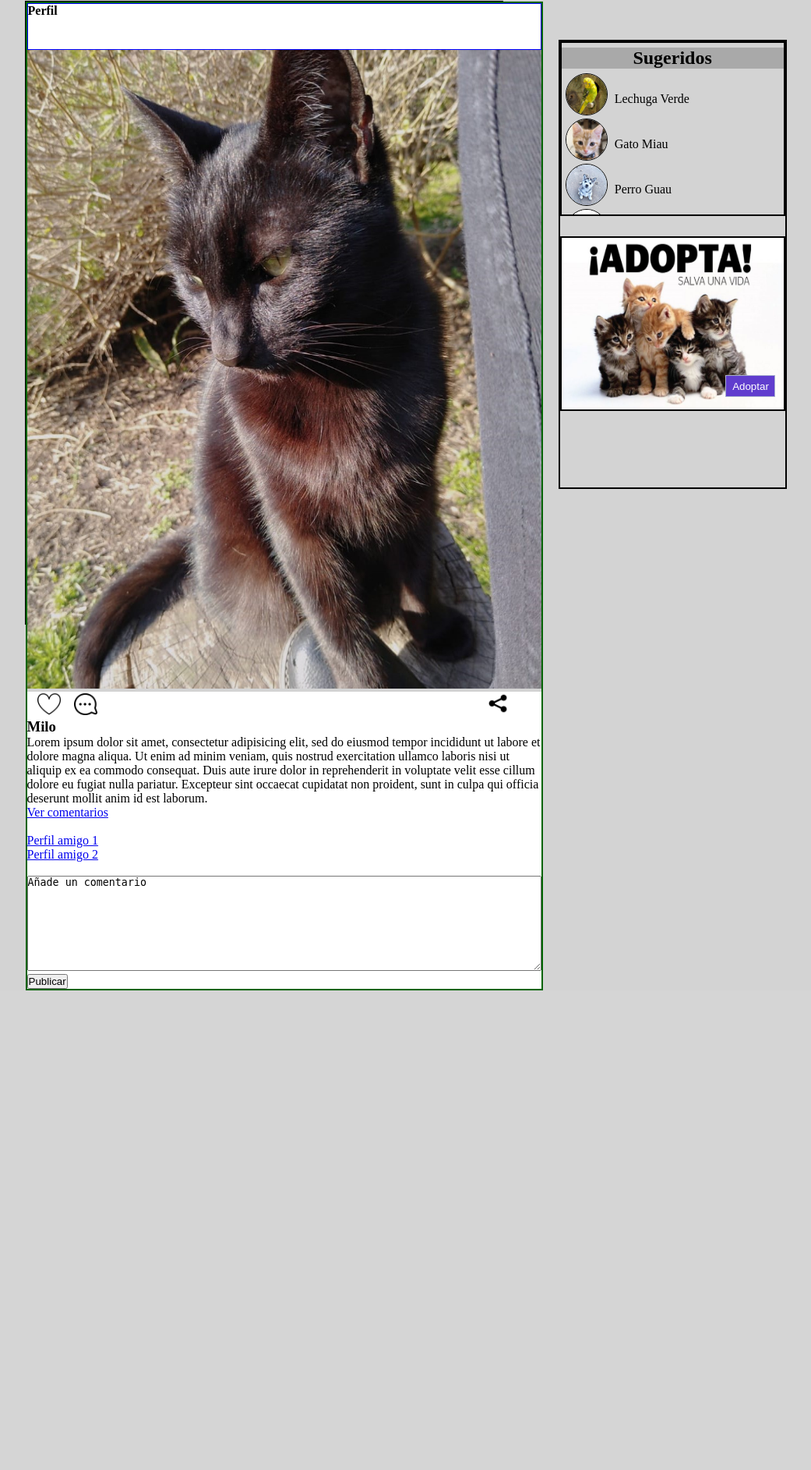
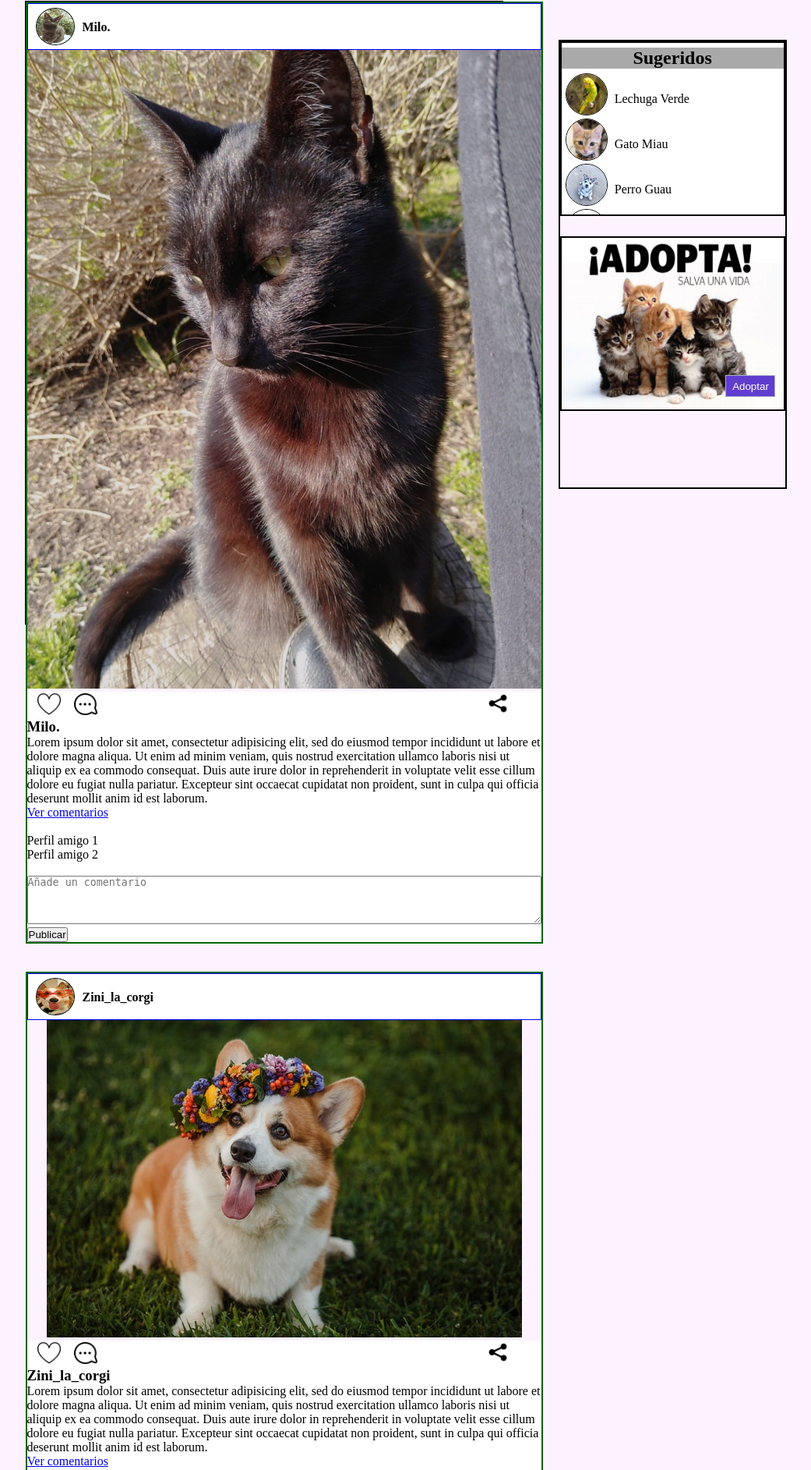
Before and after one commit to lucasan746/Proyecto, a PHP site: page /home.php in a window 1280 px wide. Shown: the part 159-2044 px from the top of the page at 78% size, without its empty margins (141-1182 px from the left). Before the commit the page ends 1429 px from the top, so only its background shows below. Run offline with PHP 8.4, Linux system fonts and the light colour scheme.

Commit message:
mejoras seccion

```diff
--- a/css/style.css
+++ b/css/style.css
@@ -513,7 +513,7 @@
 }
 /* Fin */
 .Home{
-  background-color: lightgrey;
+  background-color: #fdf2ff;
 }
 .cuerpohome{
   max-width: 935px;
@@ -539,11 +539,28 @@
   z-index: 1;
 
 }
-.seccionizq header{
+.headerperfil{
   border: solid 1px blue;
   width: 100%;
   height: 60px;
   background-color: white;
+  position: relative;
+}
+.headerperfil img{
+  border-radius: 50%;
+  display:inline-block;
+  margin-left: 10px;
+  margin-top: 5px;
+  border: solid 1px black;
+
+}
+.nombreperfil{
+display: inline-block;
+text-decoration: none;
+color: black;
+position: absolute;
+margin-left: 10px;
+top: 21px;
 }
 .perfilamigo{
   border: solid 2px darkgreen;
@@ -560,6 +577,11 @@
 }
 .icon-comm{
   margin-right: 75%;
+}
+
+.nombrecoment{
+  text-decoration: none;
+  color: black;
 }
 
 
@@ -599,7 +621,8 @@
   border: solid black 2px;
   width: 100%;
   height: 28vh;
-  overflow: scroll;
+  overflow: auto;
+  background-color: white;
 }
 .sugeridos a{
   width: 73%;
--- a/seccion1.php
+++ b/seccion1.php
@@ -1,11 +1,12 @@
 <section class="seccionizq">
 
 <article class="perfilamigo">
-  <header>
-  <h4>Perfil</h4>
+  <header class="headerperfil">
+    <a href="#"><img src="images/home/miloprofile.jpg" alt="" width="50px" height="48px"></a>
+    <a class="nombreperfil"href="#"><h4>Milo.</h4></a>
   </header>
 <div class="imagenpefiles">
-  <img src="images/negrito.jpeg" alt="" width="100%">
+  <img src="images/home/negrito.jpeg" alt="" width="100%">
 </div>
 <div class="descrip">
 <section>
@@ -18,7 +19,7 @@
 <div class="descrip1">
 <ul type="none">
 <li>
-<h3>Milo</h3>
+<h3>Milo.</h3>
 <span>Lorem ipsum dolor sit amet, consectetur adipisicing elit, sed do eiusmod tempor incididunt ut labore et dolore magna aliqua. Ut enim ad minim veniam, quis nostrud exercitation ullamco laboris nisi ut aliquip ex ea commodo consequat. Duis aute irure dolor in reprehenderit in voluptate velit esse cillum dolore eu fugiat nulla pariatur. Excepteur sint occaecat cupidatat non proident, sunt in culpa qui officia deserunt mollit anim id est laborum.</span>
 </li>
 <li>
@@ -26,23 +27,113 @@
 </li>
 <br>
 <li>
-<a href="#">Perfil amigo 1</a>
+  <a class="nombrecoment"  href="#">Perfil amigo 1</a>
 </li>
 <li>
-<a href="#">Perfil amigo 2</a>
+  <a class="nombrecoment" href="#">Perfil amigo 2</a>
 </li>
 </ul>
 </div>
 <br>
 <section>
   <form class="" action="index.html" method="post">
-    <textarea name="name" rows="8" cols="80">Añade un comentario</textarea>
+    <textarea name="name" rows="4" cols="80" placeholder="Añade un comentario"></textarea>
     <button  type="submit" name="button">Publicar</button>
   </form>
 </section>
+</div>
+</article>
 
+<br><br>
 
+<article class="perfilamigo">
+  <header class="headerperfil">
+    <a href="#"><img src="images/home/corgiprofile.jpg" alt="" width="50px" height="48px"></a>
+    <a class="nombreperfil"href="#"><h4>Zini_la_corgi</h4></a>
+  </header>
+<div class="imagenpefiles">
+  <img src="images/home/corgi.jpg" alt="" width="100%">
 </div>
+<div class="descrip">
+<section>
+  <div class="iconslikes">
+    <img class="icon-like" src="images/iconos/like.png" alt="" width="30px">
+    <img class="icon-comm" src="images/iconos/comment.png" alt="" width="30px">
+    <img class="icon-share" src="images/iconos/share.png" alt="" width="30px">
+  </div>
+</section>
+<div class="descrip1">
+<ul type="none">
+<li>
+<h3>Zini_la_corgi</h3>
+<span>Lorem ipsum dolor sit amet, consectetur adipisicing elit, sed do eiusmod tempor incididunt ut labore et dolore magna aliqua. Ut enim ad minim veniam, quis nostrud exercitation ullamco laboris nisi ut aliquip ex ea commodo consequat. Duis aute irure dolor in reprehenderit in voluptate velit esse cillum dolore eu fugiat nulla pariatur. Excepteur sint occaecat cupidatat non proident, sunt in culpa qui officia deserunt mollit anim id est laborum.</span>
+</li>
+<li>
+<a href="#">Ver comentarios</a>
+</li>
+<br>
+<li>
+<a class="nombrecoment" href="#">Perfil amigo 1</a>
+</li>
+<li>
+<a class="nombrecoment" href="#">Perfil amigo 2</a>
+</li>
+</ul>
+</div>
+<br>
+<section>
+  <form class="" action="index.html" method="post">
+    <textarea name="name" rows="4" cols="80" placeholder="Añade un comentario"></textarea>
+    <button  type="submit" name="button">Publicar</button>
+  </form>
+</section>
+</div>
+</article>
 
+<br><br>
+
+<article class="perfilamigo">
+  <header class="headerperfil">
+    <a href="#"><img src="images/home/erizoprofile.jpg" alt="" width="50px" height="48px"></a>
+    <a class="nombreperfil"href="#"><h4>ErizoKim</h4></a>
+  </header>
+<div class="imagenpefiles">
+  <img src="images/home/erizo.jpg" alt="" width="100%">
+</div>
+<div class="descrip">
+<section>
+  <div class="iconslikes">
+    <img class="icon-like" src="images/iconos/like.png" alt="" width="30px">
+    <img class="icon-comm" src="images/iconos/comment.png" alt="" width="30px">
+    <img class="icon-share" src="images/iconos/share.png" alt="" width="30px">
+  </div>
+</section>
+<div class="descrip1">
+<ul type="none">
+<li>
+<h3>ErizoKim</h3>
+<span>Lorem ipsum dolor sit amet, consectetur adipisicing elit, sed do eiusmod tempor incididunt ut labore et dolore magna aliqua. Ut enim ad minim veniam, quis nostrud exercitation ullamco laboris nisi ut aliquip ex ea commodo consequat. Duis aute irure dolor in reprehenderit in voluptate velit esse cillum dolore eu fugiat nulla pariatur. Excepteur sint occaecat cupidatat non proident, sunt in culpa qui officia deserunt mollit anim id est laborum.</span>
+</li>
+<li>
+<a  href="#">Ver comentarios</a>
+</li>
+<br>
+<li>
+<a class="nombrecoment" href="#">Perfil amigo 1</a>
+</li>
+<li>
+<a class="nombrecoment" href="#">Perfil amigo 2</a>
+</li>
+</ul>
+</div>
+<br>
+<section>
+  <form class="" action="index.html" method="post">
+    <textarea name="name" rows="4" cols="80" placeholder="Añade un comentario"></textarea>
+    <button  type="submit" name="button">Publicar</button>
+  </form>
+</section>
+</div>
 </article>
+
 </section>
```
Also changed, not shown: images/home/corgi.jpg (added), images/home/corgiprofile.jpg (added), images/home/erizo.jpg (added), images/home/erizoprofile.jpg (added), images/home/miloprofile.jpg (added), images/home/negrito.jpeg (renamed from images/negrito.jpeg).
